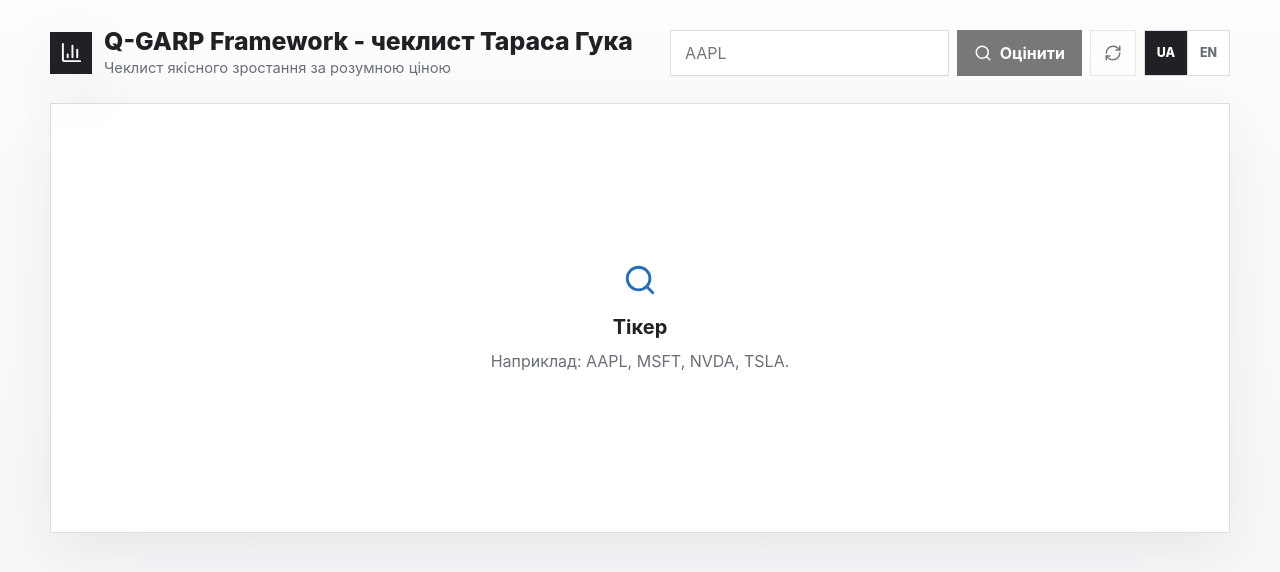
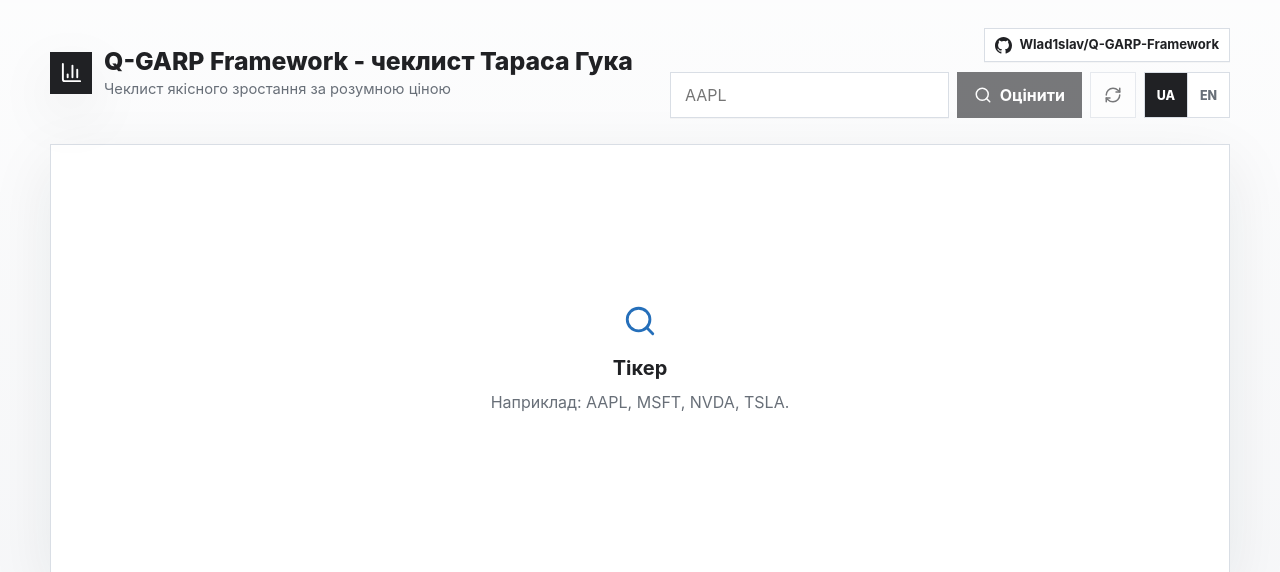
Before and after one commit to Wlad1slav/Q-GARP-Framework, a Next.js app: page / in a window 1280 px wide. Shown: the top 572 px of the page. Built offline with nearby package versions, Linux system fonts and the light colour scheme.

Commit message:
chore: add gh repo url

```diff
--- a/app/globals.css
+++ b/app/globals.css
@@ -101,10 +101,60 @@
   font-size: 0.92rem;
 }
 
+.topActions {
+  display: grid;
+  justify-items: end;
+  gap: 10px;
+  min-width: 0;
+}
+
+.githubLink {
+  display: inline-flex;
+  max-width: 100%;
+  min-height: 34px;
+  align-items: center;
+  gap: 7px;
+  padding: 7px 10px;
+  color: var(--ink);
+  background: var(--panel);
+  border: 1px solid var(--line);
+  border-radius: 0;
+  box-shadow: 0 1px 0 rgba(31, 35, 40, 0.03);
+  font-size: 0.82rem;
+  font-weight: 720;
+  line-height: 1.2;
+  text-decoration: none;
+  transition:
+    transform 140ms ease,
+    box-shadow 140ms ease,
+    border-color 140ms ease;
+}
+
+.githubLink:hover {
+  border-color: rgba(31, 35, 40, 0.28);
+  box-shadow: 0 10px 24px rgba(31, 35, 40, 0.12);
+  transform: translateY(-1px);
+}
+
+.githubLink:focus-visible {
+  outline: 3px solid rgba(37, 111, 186, 0.18);
+  outline-offset: 2px;
+}
+
+.githubLink svg {
+  flex: 0 0 auto;
+}
+
+.githubLink span {
+  min-width: 0;
+  overflow-wrap: anywhere;
+}
+
 .searchForm {
   display: grid;
   grid-template-columns: 1fr auto auto auto;
   gap: 8px;
+  width: 100%;
   min-width: 0;
 }
 
--- a/app/page.tsx
+++ b/app/page.tsx
@@ -186,6 +186,18 @@
           </div>
         </div>
 
+        <div className="topActions">
+          <a
+            className="githubLink"
+            href="https://github.com/Wlad1slav/Q-GARP-Framework"
+            target="_blank"
+            rel="noreferrer"
+            aria-label="Wlad1slav/Q-GARP-Framework on GitHub"
+          >
+            <GitHubIcon size={17} />
+            <span>Wlad1slav/Q-GARP-Framework</span>
+          </a>
+
           <form className="searchForm" onSubmit={onSubmit}>
             <input
               className="tickerInput"
@@ -223,6 +235,7 @@
               ))}
             </div>
           </form>
+        </div>
       </header>
 
       {analysis ? (
@@ -463,6 +476,14 @@
   );
 }
 
+function GitHubIcon({ size }: { size: number }) {
+  return (
+    <svg aria-hidden="true" focusable="false" width={size} height={size} viewBox="0 0 16 16" fill="currentColor">
+      <path d="M8 0C3.58 0 0 3.58 0 8c0 3.54 2.29 6.53 5.47 7.59.4.07.55-.17.55-.38 0-.19-.01-.82-.01-1.49-2.01.37-2.53-.49-2.69-.94-.09-.23-.48-.94-.82-1.13-.28-.15-.68-.52-.01-.53.63-.01 1.08.58 1.23.82.72 1.21 1.87.87 2.33.66.07-.52.28-.87.51-1.07-1.78-.2-3.64-.89-3.64-3.95 0-.87.31-1.59.82-2.15-.08-.2-.36-1.02.08-2.12 0 0 .67-.21 2.2.82A7.66 7.66 0 0 1 8 3.86c.68 0 1.36.09 2 .27 1.53-1.04 2.2-.82 2.2-.82.44 1.1.16 1.92.08 2.12.51.56.82 1.27.82 2.15 0 3.07-1.87 3.75-3.65 3.95.29.25.54.73.54 1.48 0 1.07-.01 1.93-.01 2.2 0 .21.15.46.55.38A8.01 8.01 0 0 0 16 8c0-4.42-3.58-8-8-8Z" />
+    </svg>
+  );
+}
+
 function buildPeerSelectionPrompt(analysis: AnalysisResult, language: Language) {
   if (language === "en") {
     const sector = analysis.sector ? `\nSector: ${analysis.sector}` : "";
```
Lines whose indentation alone changed are shown as unchanged.
